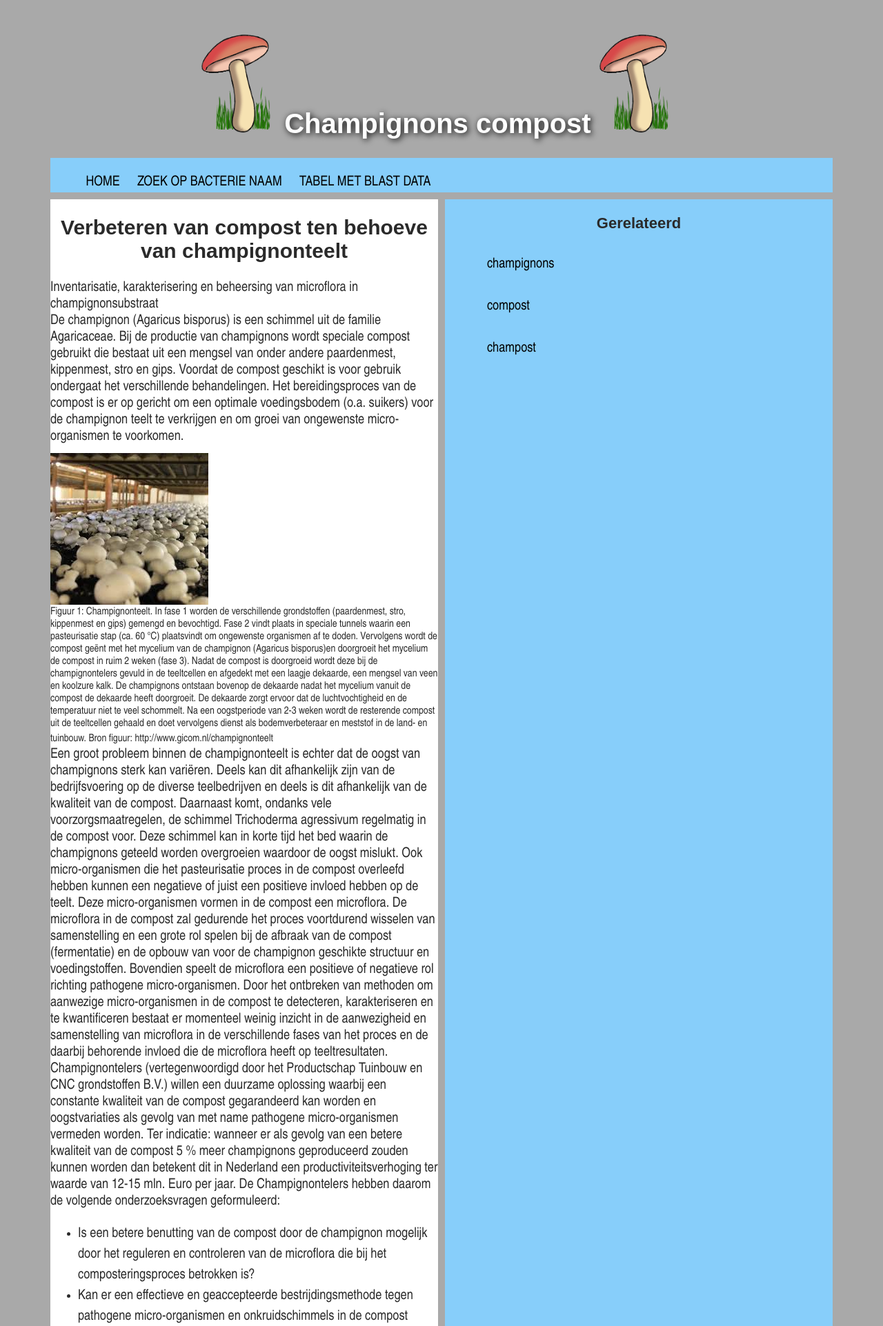
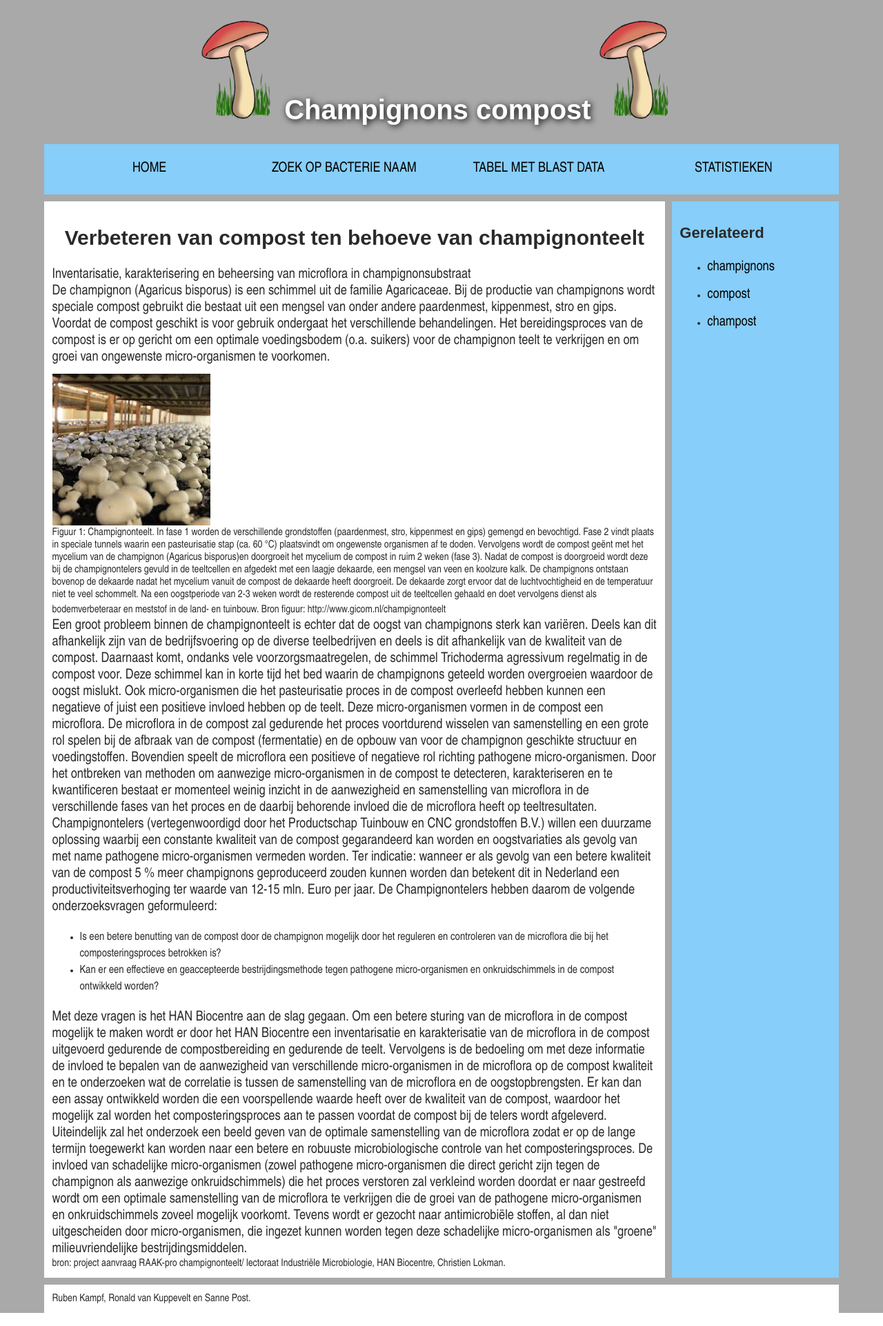
Before and after one commit to sannepost2001/Eind2, a Flask app: page / in a window 1280 px wide. Shown: the top 1923 px of the page at 69% size. Run offline with Flask 2, Linux system fonts and the light colour scheme.

Commit message:
23-5-19
Signed-off-by: sannepost2001 <43266412+sannepost2001@users.noreply.github.com>

```diff
--- a/eindopdracht/static/css/name.css
+++ b/eindopdracht/static/css/name.css
@@ -1,6 +1,8 @@
-/*General settings*/
+/* || General setup */
+
 html, body {
-    padding: 10px;
+    margin: 0;
+    padding: 0;
 }
 
 html {
@@ -20,7 +22,11 @@ h1, h2, h3 {
     color: #2a2a2a;
 }
 
-
+li {
+    font-family: 'Arial Narrow', sans-serif;
+    color: #2a2a2a;
+    font-size: 20px;
+}
 
 a, input {
     font-family: 'Arial Narrow', sans-serif;
@@ -60,21 +66,18 @@ h2 {
 
 h3 {
     font-size: 2.2rem;
-    text-align: center;
 }
 
 li {
+    font-size: 1.6rem;
     line-height: 1.5;
-    font-family: 'Arial Narrow', sans-serif;
-    color: #2a2a2a;
-    font-size: 20px;
 }
-
 
 /* || header layout */
 
-article, footer {
+nav, article, aside, footer {
     background-color: white;
+    padding: 1%;
 }
 
 nav {
@@ -84,13 +87,17 @@ nav {
     margin-bottom: 10px;
 }
 
+nav ul {
+    padding: 0;
+    list-style-type: none;
+    flex: 2;
+    display: flex;
+}
+
 nav li {
-    display: inline-block;
+    display: inline;
     text-align: center;
     flex: 1;
-    list-style-type: none;
-    margin: 0;
-    padding: 2%;
 }
 
 nav a {
@@ -106,7 +113,7 @@ nav form {
     display: flex;
     align-items: center;
     height: 100%;
-    padding: 2%;
+    padding: 0 2em;
 }
 
 input {
@@ -133,7 +140,7 @@ main {
 }
 
 article {
-    flex: 1;
+    flex: 4;
 }
 
 aside {
@@ -143,10 +150,7 @@ aside {
 }
 
 aside li {
-    display: block;
-    list-style-type: disc;
-    margin: 2%;
-    padding: 2% 2% 10px;
+    padding-bottom: 10px;
 }
 
 footer {
--- a/eindopdracht/templates/bacterie.html
+++ b/eindopdracht/templates/bacterie.html
@@ -9,8 +9,7 @@
 <body>
 <header>
     <h1 align="left"><img height="146" src="/static/champignonengif.gif" width="121">Champignons compost
-        <align
-        ="left"><img height="146" src="/static/champignonengif.gif" width="121"></h1>
+        <img height="146" src="/static/champignonengif.gif" width="121"></h1>
 </header>
 <nav>
     <ul>
--- a/eindopdracht/templates/home.html
+++ b/eindopdracht/templates/home.html
@@ -11,8 +11,7 @@
 <body>
 <header>
     <h1 align="left"><img height="146" src="/static/champignonengif.gif" width="121">Champignons compost
-        <align
-        ="left"><img height="146" src="/static/champignonengif.gif" width="121"></h1>
+        <img height="146" src="/static/champignonengif.gif" width="121"></h1>
 </header>
 <nav>
     <ul>
--- a/eindopdracht/templates/statistiek.html
+++ b/eindopdracht/templates/statistiek.html
@@ -9,8 +9,7 @@
 <body>
 <header>
     <h1 align="left"><img height="146" src="/static/champignonengif.gif" width="121">Champignons compost
-        <align
-        = "left"><img height="146" src="/static/champignonengif.gif" width="121"></h1>
+        <img height="146" src="/static/champignonengif.gif" width="121"></h1>
     <script type="text/javascript" src="https://www.gstatic.com/charts/loader.js"></script>
     <script type="text/javascript">
         google.charts.load('current', {'packages': ['corechart']});
```
Also changed, not shown: eindopdracht/app.py (+6 -6 lines).
